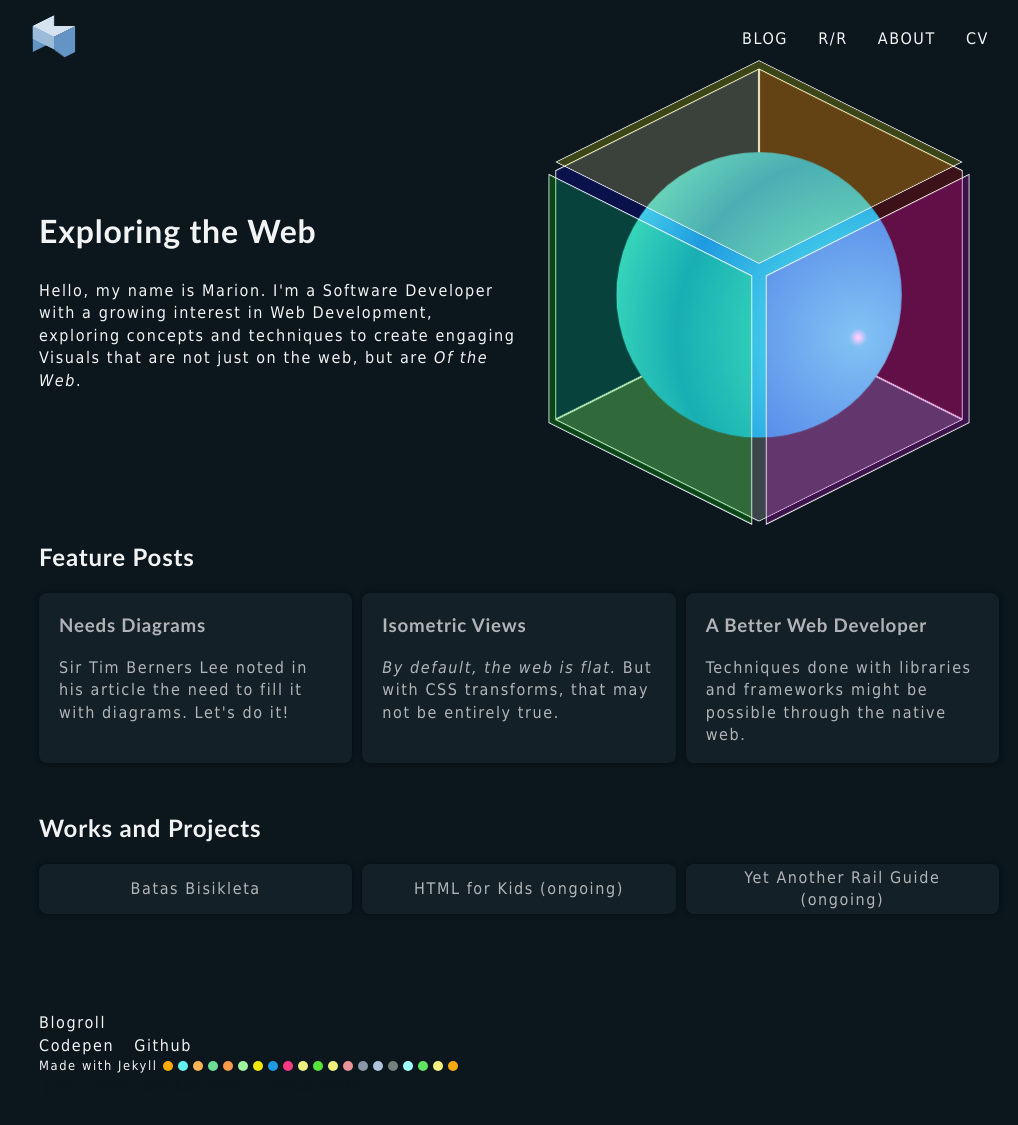
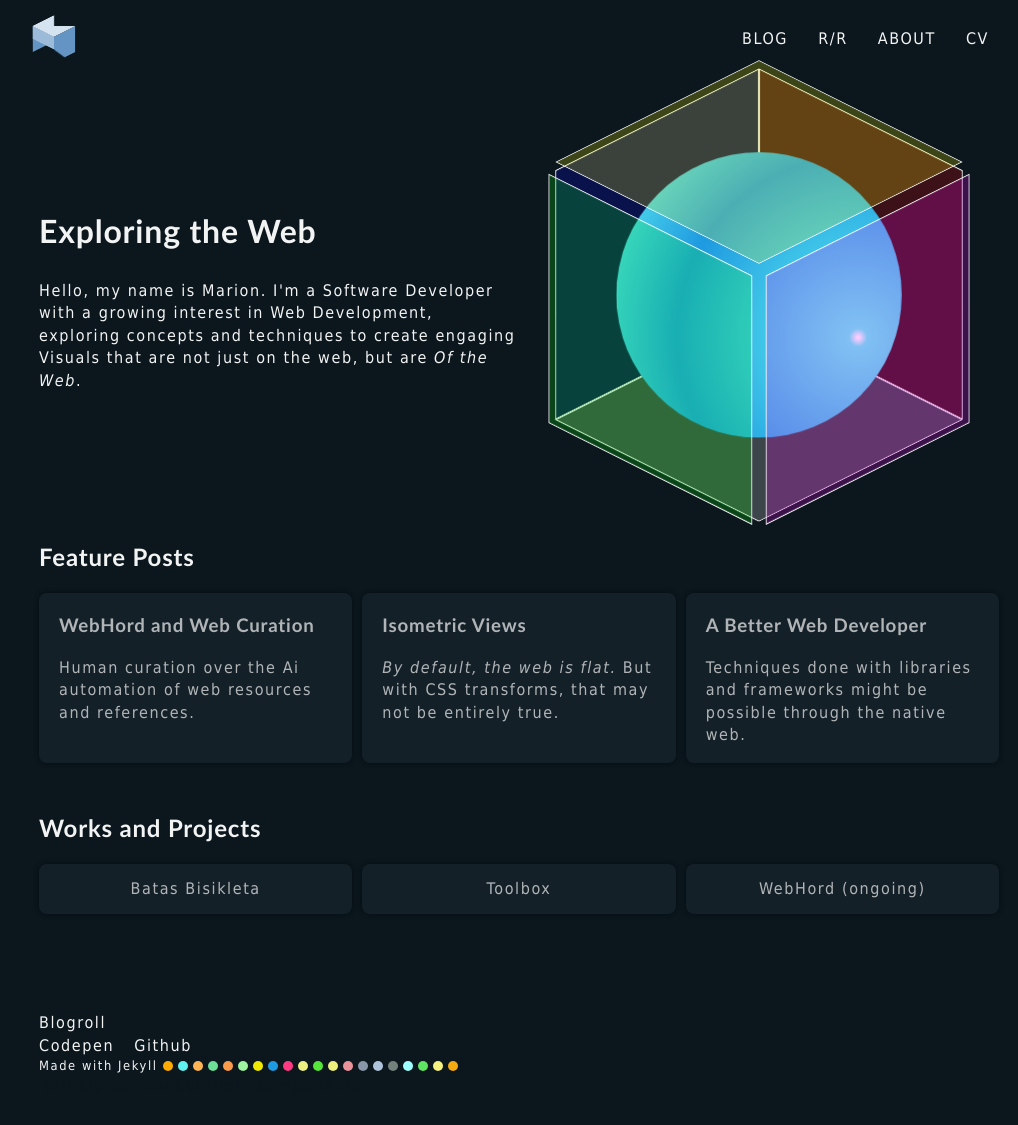
Before and after one commit to mpdagang/mpdagang.github.io, a Jekyll site: the page built from _pages/index.html, in a window 1280 px wide. Shown: the whole page, without its empty margins (121-1139 px from the left). Built offline with Jekyll 4.4.1, drawn with Linux system fonts in a browser that asks for light colours.

Commit message:
front page udpate

```diff
--- a/_pages/index.html
+++ b/_pages/index.html
@@ -40,9 +40,9 @@ permalink: /
     <section class="mp-u-m-3">
         <h2>Feature Posts</h2>
         <div class="card-list">
-            <a href="/blog/needs-diagrams" class="card-item subproj-item">
-                <h3>Needs Diagrams</h3>
-                <p>Sir Tim Berners Lee noted in his article the need to fill it with diagrams. Let's do it!</p>
+            <a href="/blog/webhord-archive/" class="card-item subproj-item">
+                <h3>WebHord and Web Curation</h3>
+                <p>Human curation over the Ai automation of web resources and references.</p>
             </a>
             <a href="/blog/isometric-interaction" class="card-item subproj-item">
                 <h3>Isometric Views</h3>
@@ -63,13 +63,16 @@ permalink: /
             <a href="/case/batasbisikleta"  class="card-item subproj-item card-item-link">
                 Batas Bisikleta
             </a>
+            <!-- <a href="/case/yet-another-rail" class="card-item subproj-item card-item-link"> -->
+            <!--<a href="/case/yet-another-rail" class="card-item subproj-item card-item-link">
+                Yet Another Rail Guide (ongoing)
+            </a> -->
             <!-- <a href="/case/html-for-babies"  class="card-item subproj-item card-item-link"> -->
+            <a href="https://mpd-toolbox.pages.dev/"  class="card-item subproj-item card-item-link">
+                Toolbox
+            </a>
             <a href="/"  class="card-item subproj-item card-item-link">
-                HTML for Kids (ongoing)
-            </a>
-            <!-- <a href="/case/yet-another-rail" class="card-item subproj-item card-item-link"> -->
-            <a href="/case/yet-another-rail" class="card-item subproj-item card-item-link">
-                Yet Another Rail Guide (ongoing)
+                WebHord (ongoing)
             </a>
         </div>
     </section>
```
